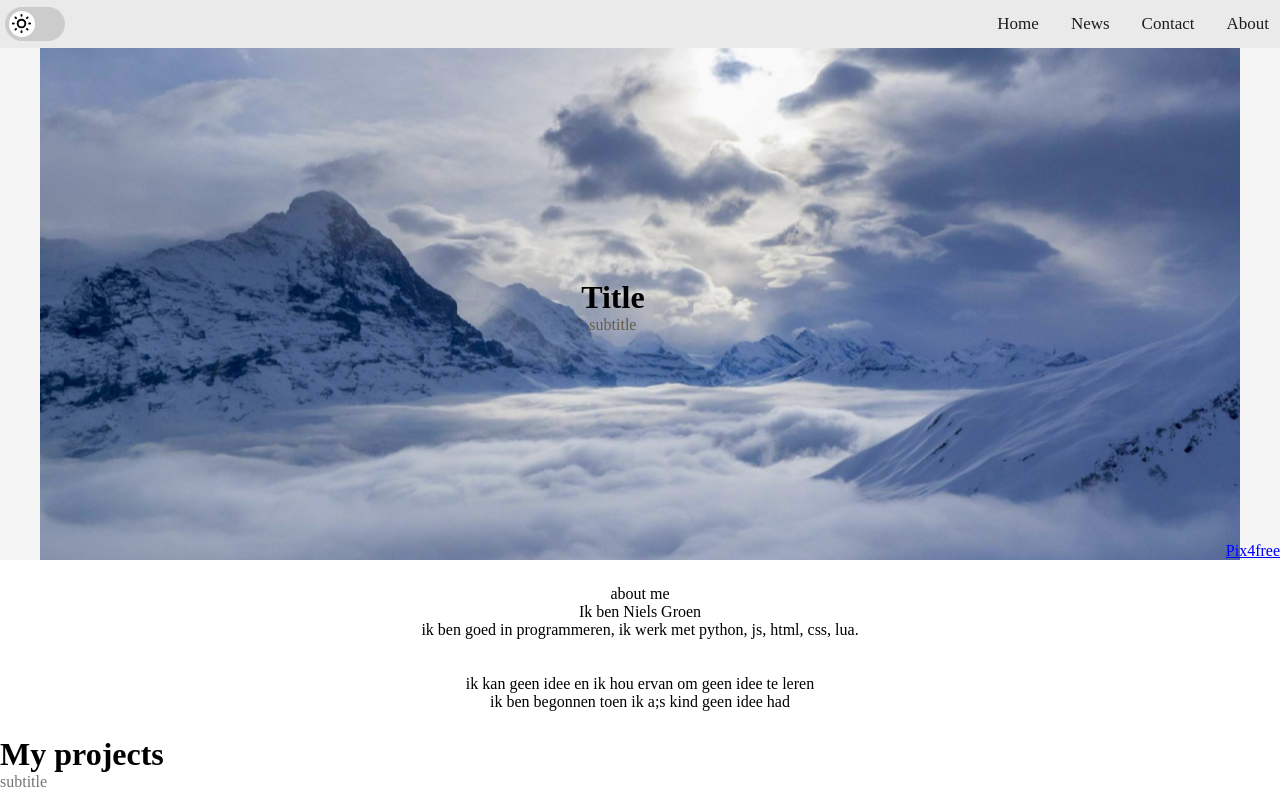
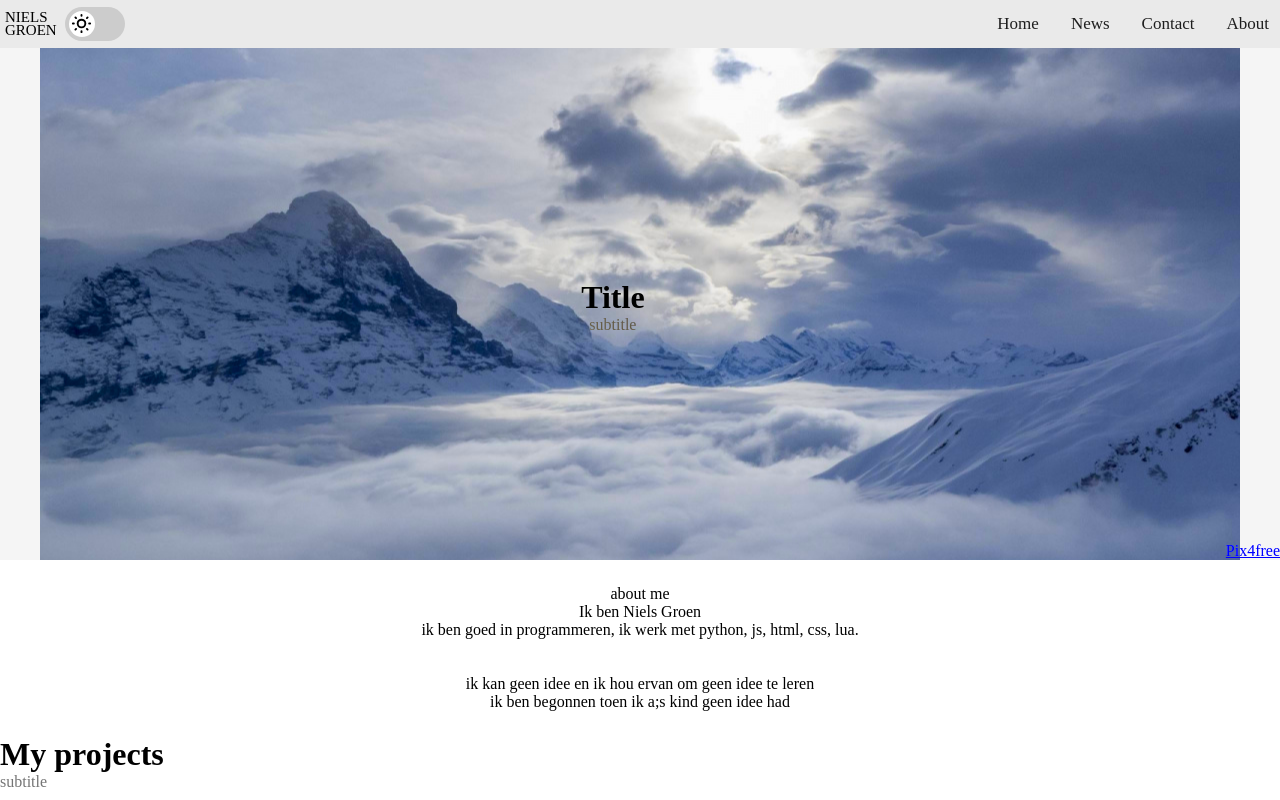
Before and after one commit to hooded-person/portfolio, a website: page index.html in a window 1280 px wide. Shown: the top 800 px of the page. Drawn offline with Linux system fonts and the light colour scheme.

Commit message:
added logo

```diff
--- a/index.html
+++ b/index.html
@@ -18,6 +18,7 @@
 	</head>
 	<body>
 		<div class="topBar">
+			<img src="images/logo.svg">
 			<label class="switch" id="darkModeSwitch">
 				<input id="darkModeCheckbox" type="checkbox">
 				<span class="slider round"></span>
--- a/style.css
+++ b/style.css
@@ -128,6 +128,7 @@ input:checked + .slider:before {
 	display: flex;
 	flex-wrap: nowrap;
 	align-items: center;
+	gap: 5px;
 
 	padding: 0 5px;
 }
```
Also changed, not shown: images/logo.svg (added).
